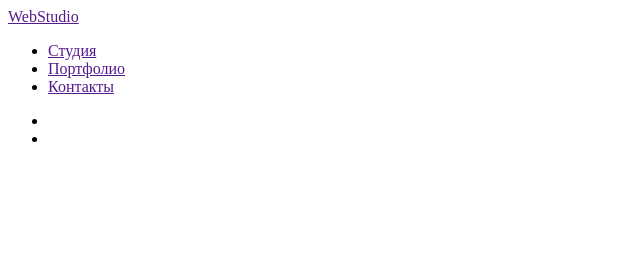
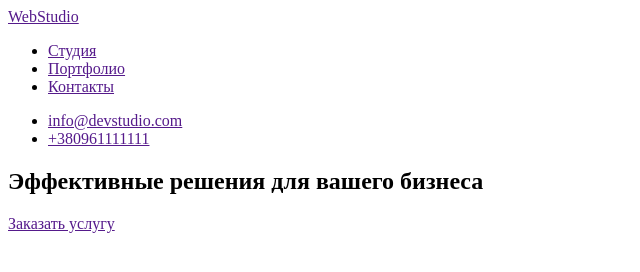
Before and after one commit to Anzhelika-Sinitsyna01/goit-markup-hw-01, a plain HTML site: page index.html in a window 1280 px wide. Shown: the whole page, without its empty margins (0-640 px from the left). Drawn offline with Linux system fonts and the light colour scheme.

Commit message:
Update index.html

```diff
--- a/index.html
+++ b/index.html
@@ -17,9 +17,16 @@
            </ul>
         </nav>
       <ul>
-          <li></li>
-          <li></li>
+          <li><a href="">info@devstudio.com</a></li>
+          <li><a href="">+380961111111</a></li>
       </ul>
    </header>
+
+   <div>
+       <section>
+           <h1>Эффективные решения для вашего бизнеса</h1>
+           <a href="">Заказать услугу</a>
+       </section>
+   </div>
 </body>
 </html>
```
